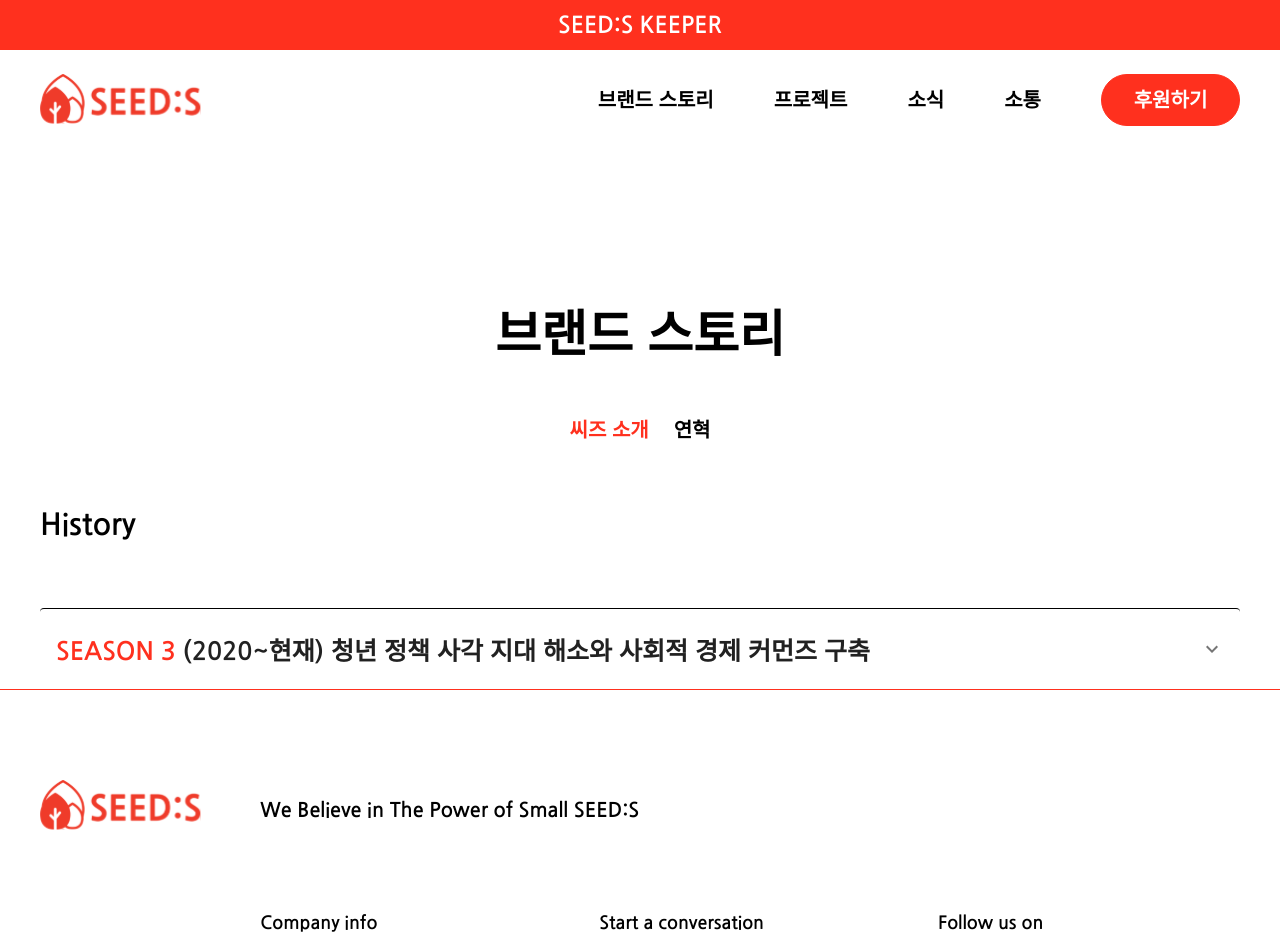
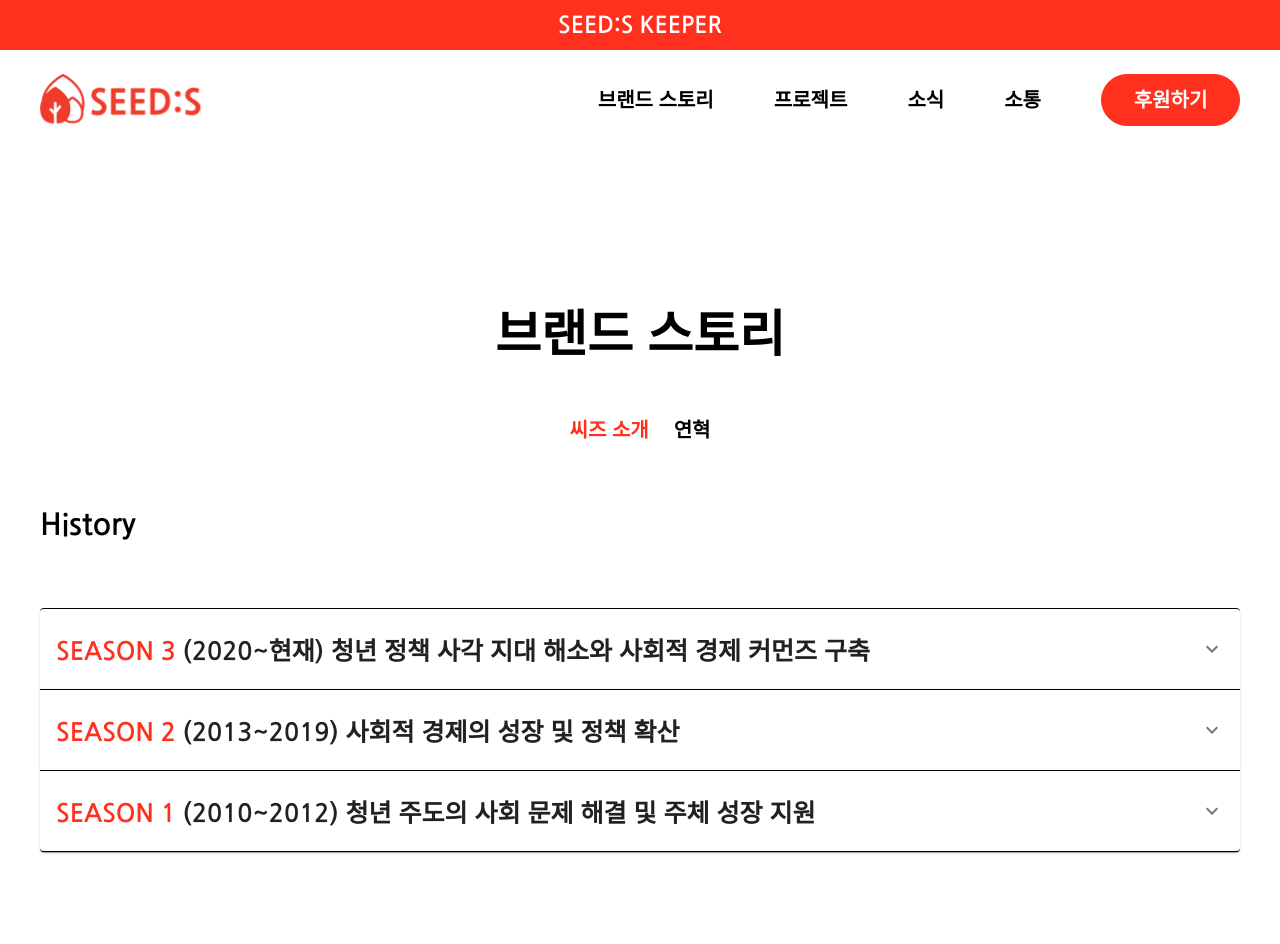
Before and after one commit to sparklaunch/ratatouille, a Next.js app: page /brand/introduction in a window 1280 px wide. Shown: the top 944 px of the page. Built offline with nearby package versions, Linux system fonts and the light colour scheme.

Commit message:
Add 3 accordions.

```diff
--- a/src/app/brand/introduction/page.tsx
+++ b/src/app/brand/introduction/page.tsx
@@ -20,17 +20,34 @@ export default function IntroductionPage() {
             </div>
             <div className={styles.historyContainer}>
                 <h2 className={styles.historyHeader}>History</h2>
-                <Accordion sx={{
-                    boxShadow: "none",
-                    borderTop: "1px solid black"
-                }}>
+                <Accordion className={styles.accordion} disableGutters>
                     <AccordionSummary
                         expandIcon={<ExpandMore />}
-                        sx={{
-                            height: 80
-                        }}
+                        className={styles.accordionSummary}
                     >
                         <h3 className={styles.accordionHeader}><span className={styles.accordionHeaderTitle}>SEASON 3</span> (2020~현재) 청년 정책 사각 지대 해소와 사회적 경제 커먼즈 구축</h3>
+                    </AccordionSummary>
+                    <AccordionDetails>
+                        This is content.
+                    </AccordionDetails>
+                </Accordion>
+                <Accordion className={styles.accordion} disableGutters>
+                    <AccordionSummary
+                        expandIcon={<ExpandMore />}
+                        className={styles.accordionSummary}
+                    >
+                        <h3 className={styles.accordionHeader}><span className={styles.accordionHeaderTitle}>SEASON 2</span> (2013~2019) 사회적 경제의 성장 및 정책 확산</h3>
+                    </AccordionSummary>
+                    <AccordionDetails>
+                        This is content.
+                    </AccordionDetails>
+                </Accordion>
+                <Accordion className={styles.accordion} disableGutters>
+                    <AccordionSummary
+                        expandIcon={<ExpandMore />}
+                        className={styles.accordionSummary}
+                    >
+                        <h3 className={styles.accordionHeader}><span className={styles.accordionHeaderTitle}>SEASON 1</span> (2010~2012) 청년 주도의 사회 문제 해결 및 주체 성장 지원</h3>
                     </AccordionSummary>
                     <AccordionDetails>
                         This is content.
--- a/src/app/brand/introduction/style.module.scss
+++ b/src/app/brand/introduction/style.module.scss
@@ -35,6 +35,7 @@
 .historyContainer {
     width: 1200px;
     margin: auto;
+    margin-bottom: 180px;
 }
 
 .historyHeader {
@@ -52,3 +53,15 @@
 .accordionHeaderTitle {
     color: var(--primary-color);
 }
+
+.accordion {
+    box-shadow: none;
+    border-top: 1px solid black;
+    &:last-of-type {
+        border-bottom: 1px solid black;
+    }
+}
+
+.accordionSummary {
+    height: 80px;
+}
```
